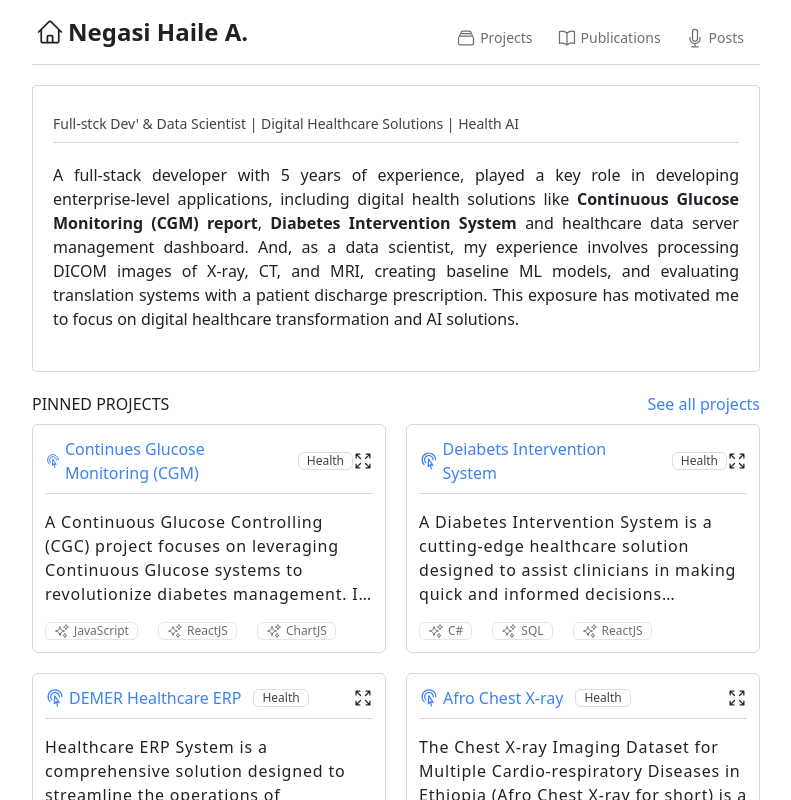
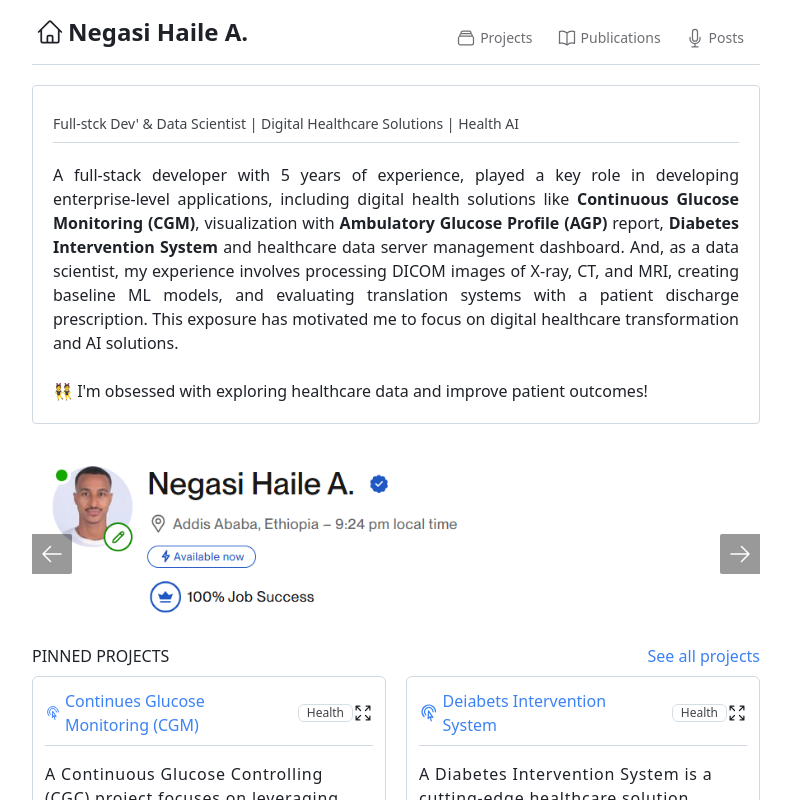
Before and after one commit to NegasiHaile/negasihaile.github.io, a Next.js app: page /negasihaile/ in a window 1280 px wide. Shown: the top 800 px of the page, without its empty margins (244-1035 px from the left). Built offline with nearby package versions, Linux system fonts and the light colour scheme.

Commit message:
Added: Testmonial slider

```diff
--- a/src/app/page.tsx
+++ b/src/app/page.tsx
@@ -3,6 +3,7 @@ import Link from "next/link";
 import ProjectsList from "@/components/projects";
 import Publication from "@/components/publication";
 import { publications } from "@/data/publications";
+import Testmonial from "@/components/testmonial";
 
 const Home = () => {
   // const list = [
@@ -58,7 +59,7 @@ const Home = () => {
   return (
     <div className="w-full">
       {/* OVERVIEW */}
-      <div className="border rounded p-5 pb-10 space-y-5 my-5">
+      <div className="md:border rounded md:p-5 pb-10 space-y-5 my-5">
         {/* WELCOME SECTION */}
         <div className="flex flex-col md:flex-row md:justify-between items-center py-2 border-b w-full">
           <p className="text-sm opacity-85 text-center">
@@ -74,13 +75,18 @@ const Home = () => {
             A full-stack developer with 5 years of experience, played a key role
             in developing enterprise-level applications, including digital
             health solutions like
-            <b> Continuous Glucose Monitoring (CGM) report</b>,
+            <b> Continuous Glucose Monitoring (CGM)</b>, visualization with
+            <b> Ambulatory Glucose Profile (AGP)</b> report,
             <b> Diabetes Intervention System </b> and healthcare data server
             management dashboard. And, as a data scientist, my experience
             involves processing DICOM images of X-ray, CT, and MRI, creating
             baseline ML models, and evaluating translation systems with a
             patient discharge prescription. This exposure has motivated me to
             focus on digital healthcare transformation and AI solutions.
+            <br />
+            <br />
+            👯 I&apos;m obsessed with exploring healthcare data and improve
+            patient outcomes!
             {/* I&apos;m passionate about leveraging data and technology to
             revolutionize healthcare and improve patient outcomes. */}
           </p>
@@ -105,6 +111,9 @@ const Home = () => {
           </ul> */}
         </div>
       </div>
+
+      {/* TESTMONIAL */}
+      <Testmonial />
 
       {/* PINNED SECTIONS */}
       <div className="w-full space-y-2 my-5">
--- /dev/null
+++ b/src/components/testmonial.tsx
@@ -0,0 +1,54 @@
+"use client";
+
+import Image from "next/image";
+import { useState } from "react";
+import { Testmonial_0, Testmonial_1, Testmonial_2 } from "@/utils/images";
+import { IconLeftArrow, RightArrow } from "@/utils/icons";
+
+const Testmonial = () => {
+  const images = [Testmonial_0, Testmonial_1, Testmonial_2];
+
+  const [currentIndex, setCurrentIndex] = useState(0);
+
+  const nextSlide = () => {
+    setCurrentIndex((prevIndex) => (prevIndex + 1) % images.length);
+  };
+
+  const prevSlide = () => {
+    setCurrentIndex(
+      (prevIndex) => (prevIndex - 1 + images.length) % images.length
+    );
+  };
+
+  // setTimeout(() => {
+  //   setCurrentIndex((prevIndex) => (prevIndex + 1) % images.length);
+  // }, 3000);
+
+  return (
+    <div className="relative w-full m-auto overflow-hidden">
+      <button
+        onClick={prevSlide}
+        className="top-1/2 absolute bg-black/40 text-white p-2 rounded-r-sm left-0 z-10"
+      >
+        <IconLeftArrow />
+      </button>
+      <div className="relative flex justify-center rounded overflow-hidden">
+        {/* w-full flex justify-between items-center space-x-3 */}
+        <Image
+          src={images[currentIndex]}
+          alt="image"
+          className="w-full h-full rounded"
+        />
+        {/* <img src={images[currentIndex]} alt="Slide" className="slider-image" /> */}
+      </div>
+      <button
+        onClick={nextSlide}
+        className="top-1/2 absolute bg-black/40 text-white p-2 rounded-l-sm right-0 z-10"
+      >
+        <RightArrow />
+      </button>
+    </div>
+  );
+};
+
+export default Testmonial;
```
